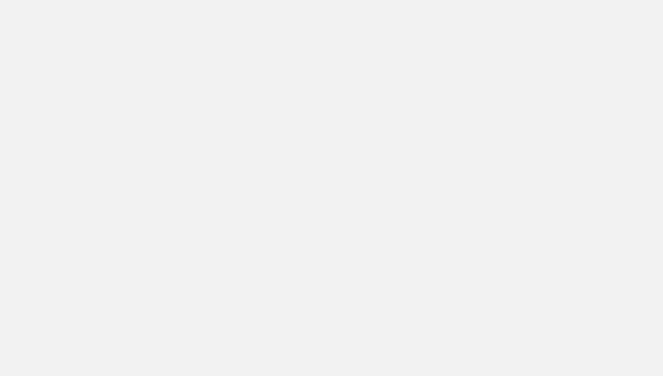
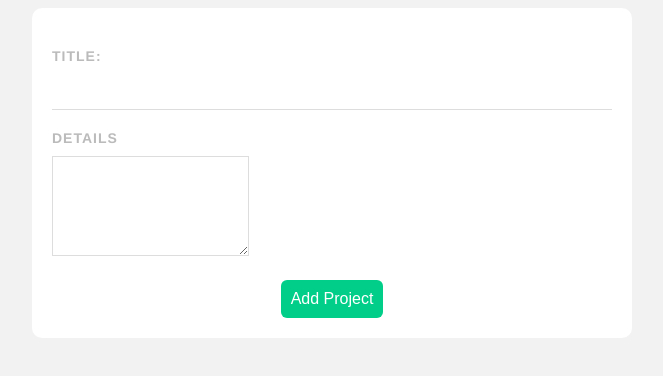
Before and after one commit to Farazzaidi22/Project-Planner, a Vue app: page /add in a window 1280 px wide. Before the commit this address had no page. Shown: the top 376 px of the page, without its empty margins (308-971 px from the left). Built offline with nearby package versions, Linux system fonts and the light colour scheme.

Commit message:
add a project feature added with a new route and component

```diff
--- a/src/router/index.js
+++ b/src/router/index.js
@@ -1,11 +1,17 @@
 import { createRouter, createWebHistory } from 'vue-router'
 import Home from '../views/Home.vue'
+import AddProject from '../views/AddProject.vue'
 
 const routes = [
   {
     path: '/',
     name: 'Home',
     component: Home
+  },
+  {
+    path: '/add',
+    name: 'AddProject',
+    component: AddProject
   }
 ]
 
--- /dev/null
+++ b/src/views/AddProject.vue
@@ -0,0 +1,67 @@
+<template>
+  <form @submit.prevent="handleSubmit">
+      <label>Title:</label>
+      <input type="text" v-model="title" required>
+      <label>Details</label>
+      <textarea v-model="details" required></textarea>
+      <button>Add Project</button>
+  </form>
+</template>
+
+<script>
+export default {
+    data(){
+        return{
+            title: '',
+            details:''
+        }
+    },
+
+    methods:{
+        handleSubmit(){
+            console.log(this.title, this.details)
+        }
+    }
+}
+</script>
+
+<style>
+    form{
+        background: white;
+        padding: 20px;
+        border-radius: 10px;
+    }
+    label{
+        display: block;
+        color: #bbb;
+        text-transform: uppercase;
+        font-size: 14px;
+        font-weight: bold;
+        letter-spacing: 1px;
+        margin: 20px 0 10px 0;
+    }
+    input{
+        padding: 10px;
+        border: 0;
+        border-bottom: 1px solid #ddd;
+        width: 100%;
+        box-sizing: border-box;
+    }
+    textarea{
+        border:  1px solid #ddd;
+        padding: 10px;
+        widows: 100%;
+        box-sizing: border-box;
+        height: 100px;
+    }
+    form button{
+        display: block;
+        margin: 20px auto 0;
+        background: #00ce89;
+        color: white;
+        padding: 10px;
+        border: 0;
+        border-radius: 6px;
+        font-size: 16px;
+    }
+</style>
```
